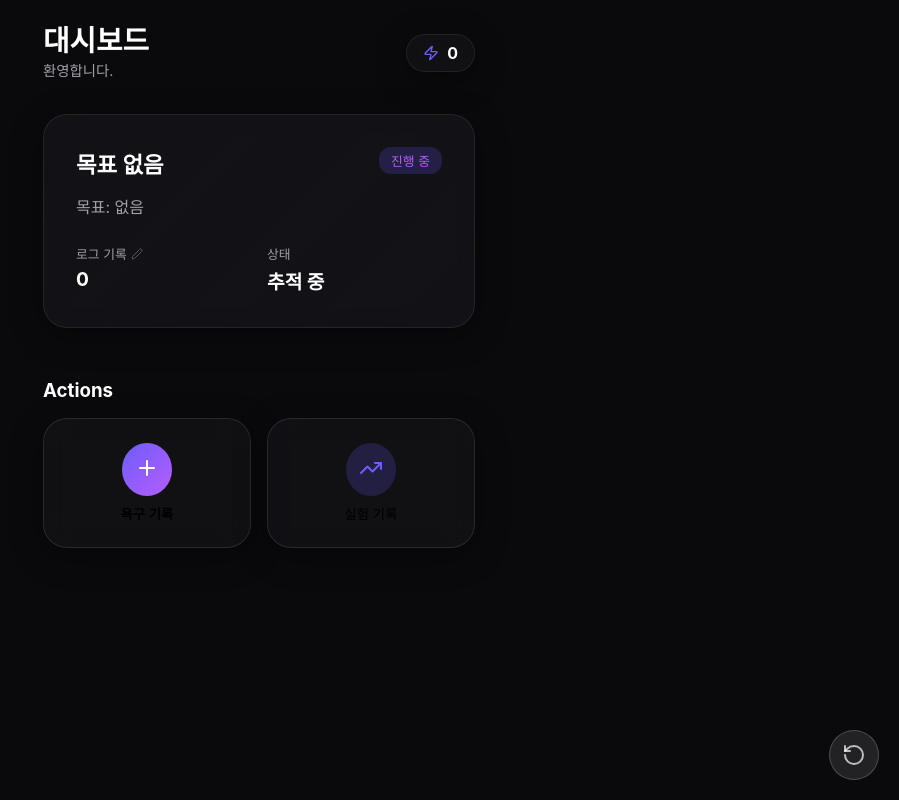
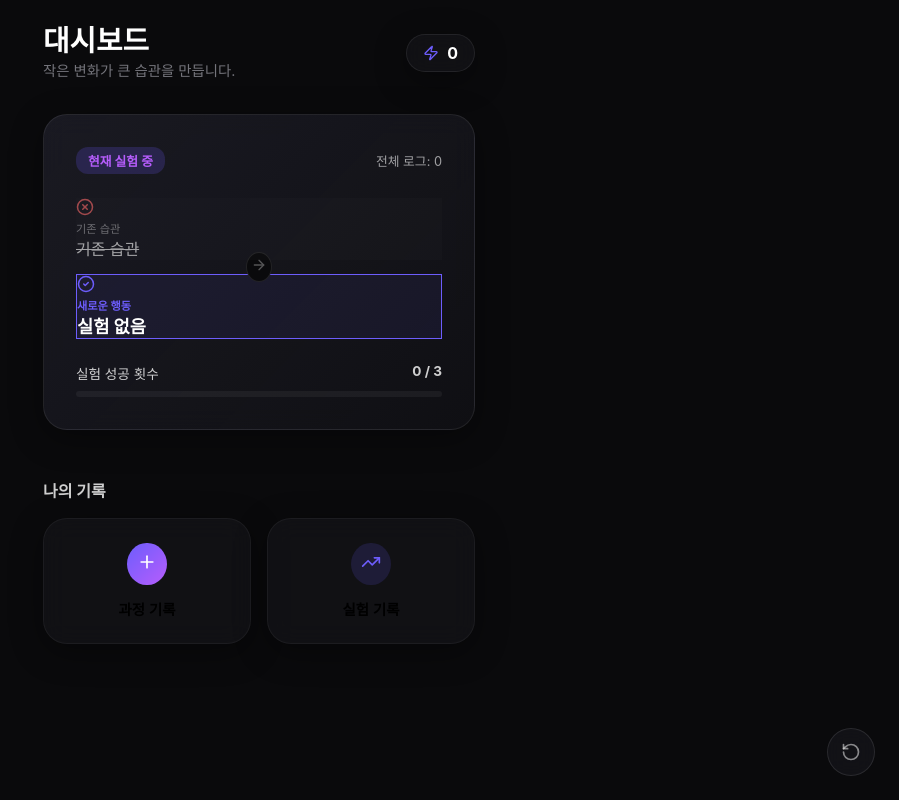
Before and after one commit to ddaog/make-good-habit, a React (Vite) app: page /dashboard in a window 1280 px wide. Shown: the whole page, without its empty margins (381-1280 px from the left). Built offline with nearby package versions, Linux system fonts and the light colour scheme.

Commit message:
feat: complete all UX refinements - custom inputs, refined guide, and behavior swap

```diff
--- a/src/pages/Dashboard.jsx
+++ b/src/pages/Dashboard.jsx
@@ -1,35 +1,25 @@
 import { motion } from 'framer-motion';
 import { useNavigate } from 'react-router-dom';
 import { useHabitStore } from '../context/HabitStore';
-import { Plus, TrendingUp, Zap, FlaskConical, CheckCircle2, XCircle, RotateCcw, Edit2 } from 'lucide-react';
+import { Plus, TrendingUp, Zap, CheckCircle2, XCircle, RotateCcw, ArrowRight } from 'lucide-react';
 
 export default function Dashboard() {
-    const { targetHabit, logs, activeExperiment, completeExperiment, experimentStats, incrementSuccess, incrementFailure } = useHabitStore();
+    const { targetHabit, logs, activeExperiment, completeExperiment, experimentStats, incrementSuccess, incrementFailure, userProfile } = useHabitStore();
     const navigate = useNavigate();
 
     const logCount = logs.length;
-    // Simple "streak" logic: count logs for now, or successful conversions later
     const streak = logs.filter(l => l.actionTaken === 'good').length;
     const successCount = experimentStats?.successCount || 0;
-
-
 
     const handleExperimentComplete = (success) => {
         if (success) {
             incrementSuccess();
-            // If they reached 3 successes, then it's a "Real Success"
             if (successCount + 1 >= 3) {
-                const result = completeExperiment(true);
+                completeExperiment(true);
                 navigate('/success');
-            } else {
-                // Just log the success and keep experimenting
-                // Ideally we should log a "success" event here without closing the experiment,
-                // but for this prototype, we'll keep the experiment active until 3 hits.
-                // We need a visual feedback for the partial success.
             }
         } else {
             incrementFailure();
-            // New UX: failures trigger observation
             navigate('/log-urge');
         }
     };
@@ -39,7 +29,7 @@ export default function Dashboard() {
             <header style={{ display: 'flex', justifyContent: 'space-between', alignItems: 'center', marginBottom: '2rem' }}>
                 <div>
                     <h1 style={{ fontSize: '1.8rem', margin: 0 }}>대시보드</h1>
-                    <p style={{ margin: 0, fontSize: '0.9rem' }}>환영합니다.</p>
+                    <p style={{ margin: 0, fontSize: '0.9rem', opacity: 0.7 }}>작은 변화가 큰 습관을 만듭니다.</p>
                 </div>
                 <div className="glass-panel" style={{ padding: '0.5rem 1rem', display: 'flex', gap: '0.5rem', alignItems: 'center' }}>
                     <Zap size={16} color="var(--color-accent)" />
@@ -47,103 +37,77 @@ export default function Dashboard() {
                 </div>
             </header>
 
-            {/* Hero Card for Current Habit */}
+            {/* Hero Card: Behavior Swap Visualization */}
             <motion.div
                 initial={{ y: 20, opacity: 0 }}
                 animate={{ y: 0, opacity: 1 }}
                 className="glass-panel"
-                style={{ padding: '2rem', marginBottom: '2rem', background: 'linear-gradient(135deg, rgba(20,20,25,0.8) 0%, rgba(30,30,40,0.4) 100%)' }}
+                style={{ padding: '2rem', marginBottom: '2rem', background: 'linear-gradient(135deg, rgba(30,30,40,0.8) 0%, rgba(20,20,25,0.6) 100%)' }}
             >
-                <div style={{ display: 'flex', justifyContent: 'space-between', alignItems: 'flex-start', marginBottom: '1rem' }}>
-                    <h2 style={{ fontSize: '1.4rem', margin: 0 }}>
-                        {activeExperiment ? activeExperiment.name : (targetHabit?.name || "목표 없음")}
-                    </h2>
-                    <span style={{ background: 'rgba(109, 93, 252, 0.2)', color: '#b65dfc', padding: '4px 12px', borderRadius: '12px', fontSize: '0.8rem' }}>진행 중</span>
+                <div style={{ display: 'flex', justifyContent: 'space-between', alignItems: 'center', marginBottom: '1.5rem' }}>
+                    <span style={{ background: 'rgba(109, 93, 252, 0.2)', color: '#b65dfc', padding: '4px 12px', borderRadius: '12px', fontSize: '0.8rem', fontWeight: 'bold' }}>현재 실험 중</span>
+                    <div style={{ fontSize: '0.8rem', opacity: 0.6 }}>전체 로그: {logCount}</div>
                 </div>
-                <p style={{ marginBottom: '1.5rem' }}>
-                    {activeExperiment ? "현재 실험 중인 대체 행동입니다" : `목표: ${targetHabit?.target || "없음"}`}
-                </p>
 
-                <div style={{ display: 'flex', gap: '1rem' }}>
-                    <div
-                        onClick={() => navigate('/log-history')}
-                        style={{ flex: 1, cursor: 'pointer' }}
-                    >
-                        <div style={{ fontSize: '0.8rem', opacity: 0.6, marginBottom: '4px', display: 'flex', alignItems: 'center' }}>
-                            로그 기록 <Edit2 size={12} style={{ marginLeft: '4px', opacity: 0.5 }} />
+                <div className="behavior-swap-container" style={{ margin: '0 0 1.5rem 0' }}>
+                    <div className="behavior-item" style={{ opacity: 0.6, background: 'rgba(255, 255, 255, 0.02)' }}>
+                        <XCircle color="#ff6b6b" size={18} />
+                        <div style={{ flex: 1 }}>
+                            <span style={{ fontSize: '0.7rem', opacity: 0.6, display: 'block' }}>기존 습관</span>
+                            <span style={{ fontWeight: '500', textDecoration: 'line-through' }}>{userProfile.currentLife || targetHabit?.name || "기존 습관"}</span>
                         </div>
-                        <div style={{ fontSize: '1.2rem', fontWeight: 'bold' }}>{logCount}</div>
                     </div>
-                    <div style={{ flex: 1 }}>
-                        <div style={{ fontSize: '0.8rem', opacity: 0.6, marginBottom: '4px' }}>상태</div>
-                        <div style={{ fontSize: '1.2rem', fontWeight: 'bold' }}>
-                            {activeExperiment ? '실험 중' : '추적 중'}
+
+                    <div style={{ display: 'flex', justifyContent: 'center', margin: '-8px 0', zIndex: 1 }}>
+                        <div style={{ background: 'var(--color-bg)', padding: '4px', borderRadius: '50%', border: '1px solid rgba(255,255,255,0.1)' }}>
+                            <ArrowRight size={16} style={{ opacity: 0.3 }} />
+                        </div>
+                    </div>
+
+                    <div className="behavior-item" style={{ border: '1px solid var(--color-accent)', background: 'rgba(109, 93, 252, 0.08)' }}>
+                        <CheckCircle2 color="var(--color-accent)" size={18} />
+                        <div style={{ flex: 1 }}>
+                            <span style={{ fontSize: '0.7rem', color: 'var(--color-accent)', fontWeight: 'bold', display: 'block' }}>새로운 행동</span>
+                            <span style={{ fontWeight: '700', fontSize: '1.1rem' }}>{activeExperiment?.name || targetHabit?.target || "실험 없음"}</span>
                         </div>
                     </div>
                 </div>
+
+                <div style={{ display: 'flex', justifyContent: 'space-between', fontSize: '0.85rem', opacity: 0.8 }}>
+                    <span>실험 성공 횟수</span>
+                    <span style={{ fontWeight: 'bold' }}>{successCount} / 3</span>
+                </div>
+                <div style={{ background: 'rgba(255,255,255,0.05)', borderRadius: '10px', height: '6px', overflow: 'hidden', marginTop: '8px' }}>
+                    <div style={{ width: `${(successCount / 3) * 100}%`, height: '100%', background: 'var(--gradient-primary)', transition: 'width 0.4s ease' }} />
+                </div>
             </motion.div>
 
-            {/* Experiment Active Card */}
+            {/* Experiment Quick Actions */}
             {activeExperiment && (
-                <motion.div
-                    initial={{ scale: 0.95 }}
-                    animate={{ scale: 1 }}
-                    className="glass-panel"
-                    style={{
-                        padding: '1.5rem',
-                        marginBottom: '2rem',
-                        border: '1px solid var(--color-accent)',
-                        background: 'rgba(109, 93, 252, 0.05)'
-                    }}
-                >
-                    <div style={{ display: 'flex', alignItems: 'center', gap: '10px', marginBottom: '1rem' }}>
-                        <FlaskConical size={20} color="var(--color-accent)" />
-                        <h3 style={{ margin: 0, fontSize: '1.1rem' }}>테스트: {activeExperiment.name}</h3>
-                    </div>
-
-                    <div style={{ marginBottom: '1rem' }}>
-                        <div style={{ display: 'flex', justifyContent: 'space-between', fontSize: '0.9rem', marginBottom: '0.3rem', opacity: 0.8 }}>
-                            <span>성공 횟수</span>
-                            <span>{successCount} / 3</span>
-                        </div>
-                        <div style={{ background: 'rgba(255,255,255,0.1)', borderRadius: '10px', height: '8px', overflow: 'hidden', marginBottom: '0.8rem' }}>
-                            <div style={{ width: `${(successCount / 3) * 100}%`, height: '100%', background: '#2ecc71', transition: 'width 0.3s ease' }} />
-                        </div>
-
-                        <div style={{ display: 'flex', justifyContent: 'space-between', fontSize: '0.85rem', opacity: 0.7 }}>
-                            <span>전체 시도: {(experimentStats?.successCount || 0) + (experimentStats?.failureCount || 0)}회</span>
-                            <span style={{ color: '#ff6b6b' }}>실패: {experimentStats?.failureCount || 0}회</span>
-                        </div>
-                    </div>
-
-                    <p style={{ fontSize: '0.9rem', marginBottom: '1.5rem' }}>다음에 욕구를 느낄 때 이 행동을 시도해보세요. 효과가 있었나요?</p>
-
+                <div style={{ marginBottom: '2rem' }}>
+                    <p style={{ fontSize: '0.9rem', marginBottom: '1rem', opacity: 0.8, textAlign: 'center' }}>욕구가 올 때 새로운 행동을 하셨나요? 효과는 어땠나요?</p>
                     <div style={{ display: 'flex', gap: '1rem' }}>
                         <button
                             onClick={() => handleExperimentComplete(true)}
                             className="btn-primary"
-                            style={{ flex: 1, padding: '0.8rem', fontSize: '0.9rem', background: 'rgba(46, 204, 113, 0.2)', border: '1px solid #2ecc71', color: '#2ecc71', boxShadow: 'none' }}
+                            style={{ flex: 1, padding: '1rem', fontSize: '0.95rem', background: 'rgba(46, 204, 113, 0.1)', border: '1px solid #2ecc71', color: '#2ecc71', boxShadow: 'none' }}
                         >
-                            <CheckCircle2 size={18} style={{ marginRight: '5px', verticalAlign: 'text-bottom' }} /> 효과 있음
+                            효과 있음
                         </button>
                         <button
                             onClick={() => handleExperimentComplete(false)}
                             className="btn-secondary"
-                            style={{ flex: 1, padding: '0.8rem', fontSize: '0.9rem', color: '#e74c3c', borderColor: '#e74c3c' }}
+                            style={{ flex: 1, padding: '1rem', fontSize: '0.95rem', color: '#ff6b6b', borderColor: '#ff6b6b' }}
                         >
-                            <XCircle size={18} style={{ marginRight: '5px', verticalAlign: 'text-bottom' }} /> 효과 없음
+                            효과 없음
                         </button>
                     </div>
-                </motion.div>
+                </div>
             )}
 
-
-
-
-
-            {/* Action Area */}
-            <h3 style={{ marginBottom: '1rem' }}>Actions</h3>
-            <div style={{ display: 'grid', gridTemplateColumns: '1fr 1fr', gap: '1rem' }}>
+            {/* Navigation Grid */}
+            <h3 style={{ fontSize: '1rem', marginBottom: '1rem', opacity: 0.8 }}>나의 기록</h3>
+            <div style={{ display: 'grid', gridTemplateColumns: '1fr 1fr', gap: '1rem', marginBottom: '2rem' }}>
                 <button
                     className="glass-panel"
                     onClick={() => navigate('/log-urge')}
@@ -152,16 +116,16 @@ export default function Dashboard() {
                         display: 'flex',
                         flexDirection: 'column',
                         alignItems: 'center',
-                        gap: '0.5rem',
-                        border: '1px solid rgba(255,255,255,0.1)',
+                        gap: '0.8rem',
+                        border: '1px solid rgba(255,255,255,0.05)',
                         cursor: 'pointer',
                         textAlign: 'center'
                     }}
                 >
-                    <div style={{ background: 'var(--gradient-primary)', borderRadius: '50%', padding: '0.8rem' }}>
-                        <Plus size={24} color="white" />
+                    <div style={{ background: 'var(--gradient-primary)', borderRadius: '50%', padding: '0.6rem' }}>
+                        <Plus size={20} color="white" />
                     </div>
-                    <span style={{ fontWeight: '600' }}>욕구 기록</span>
+                    <span style={{ fontSize: '0.9rem', fontWeight: '600' }}>과정 기록</span>
                 </button>
 
                 <button
@@ -172,42 +136,42 @@ export default function Dashboard() {
                         display: 'flex',
                         flexDirection: 'column',
                         alignItems: 'center',
-                        gap: '0.5rem',
-                        border: '1px solid rgba(255,255,255,0.1)',
+                        gap: '0.8rem',
+                        border: '1px solid rgba(255,255,255,0.05)',
                         cursor: 'pointer',
                         textAlign: 'center'
                     }}
                 >
-                    <div style={{ background: 'rgba(109, 93, 252, 0.2)', borderRadius: '50%', padding: '0.8rem' }}>
-                        <TrendingUp size={24} color="var(--color-accent)" />
+                    <div style={{ background: 'rgba(109, 93, 252, 0.15)', borderRadius: '50%', padding: '0.6rem' }}>
+                        <TrendingUp size={20} color="var(--color-accent)" />
                     </div>
-                    <span style={{ fontWeight: '500' }}>실험 기록</span>
+                    <span style={{ fontSize: '0.9rem', fontWeight: '600' }}>실험 기록</span>
                 </button>
             </div>
 
-            {/* Restart Onboarding FAB */}
+            {/* Restart FAB */}
             <button
                 onClick={() => navigate('/onboarding/concept')}
                 style={{
                     position: 'fixed',
-                    bottom: '20px',
-                    right: '20px',
-                    width: '50px',
-                    height: '50px',
+                    bottom: '24px',
+                    right: '24px',
+                    width: '48px',
+                    height: '48px',
                     borderRadius: '50%',
-                    background: 'rgba(255, 255, 255, 0.1)',
+                    background: 'rgba(20, 20, 25, 0.8)',
                     backdropFilter: 'blur(10px)',
-                    border: '1px solid rgba(255,255,255,0.2)',
+                    border: '1px solid rgba(255,255,255,0.1)',
                     display: 'flex',
                     alignItems: 'center',
                     justifyContent: 'center',
                     cursor: 'pointer',
-                    color: 'rgba(255,255,255,0.7)',
+                    color: 'rgba(255,255,255,0.5)',
                     zIndex: 100
                 }}
-                title="무엇인지 다시 보기"
+                title="온보딩 다시보기"
             >
-                <RotateCcw size={24} />
+                <RotateCcw size={20} />
             </button>
         </div>
     );
```
Also changed, not shown: src/pages/onboarding/CurrentLife.jsx (+33 -5 lines), src/pages/onboarding/Suggestion.jsx (+48 -15 lines), src/services/aiService.js (added, +90 -0 lines).
